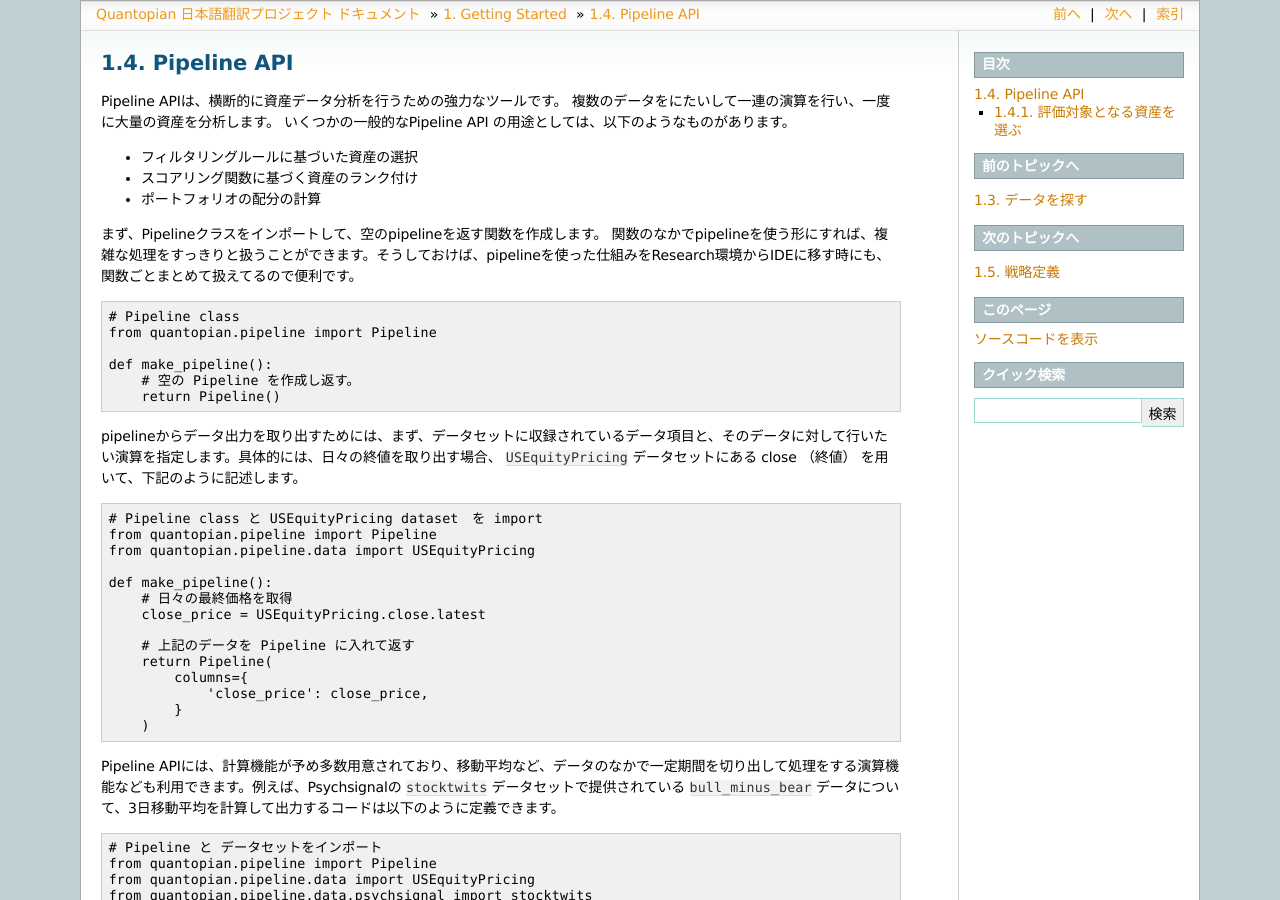
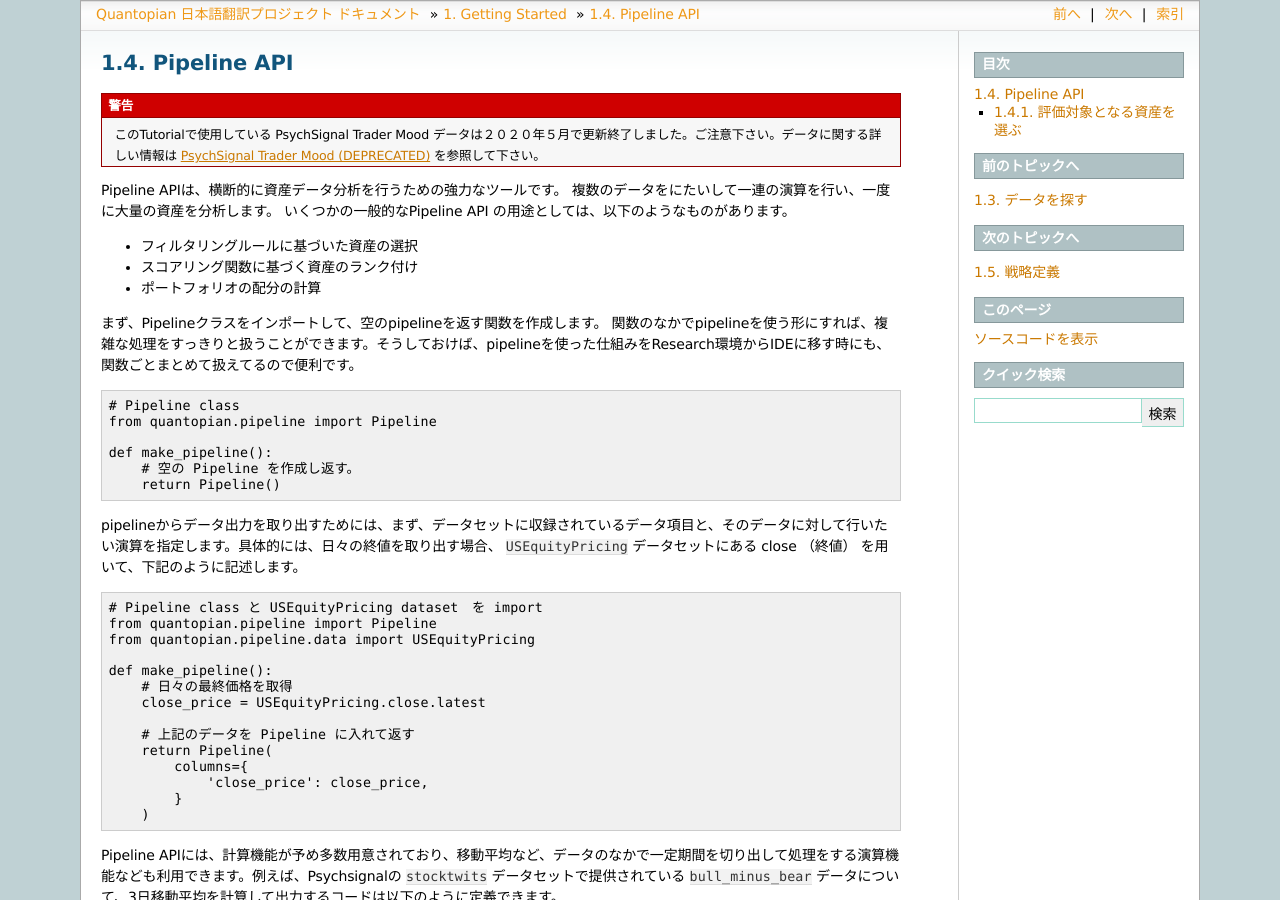
Before and after one commit to tokyoquantopian/quantopian-doc-ja, a Sphinx documentation site: the page built from source/tutorial/1_getting_started_lesson3.rst, in a window 1280 px wide and 900 px high. Built offline with Sphinx 7.4.7, drawn with Linux system fonts in a browser that asks for light colours.

Commit message:
PsychSignal データの更新停止の警告を追記

```diff
--- a/source/tutorial/1_getting_started_lesson3.rst
+++ b/source/tutorial/1_getting_started_lesson3.rst
@@ -1,5 +1,9 @@
 Pipeline API
 ------------
+
+.. warning::
+
+   このTutorialで使用している PsychSignal Trader Mood データは２０２０年５月で更新終了しました。ご注意下さい。データに関する詳しい情報は `PsychSignal Trader Mood (DEPRECATED) <https://www.quantopian.com/docs/data-reference/psychsignal#psychsignal-data-reference>`__ を参照して下さい。
 
 Pipeline APIは、横断的に資産データ分析を行うための強力なツールです。
 複数のデータをにたいして一連の演算を行い、一度に大量の資産を分析します。
```
